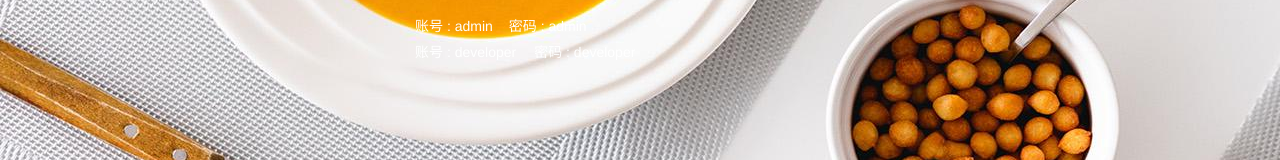
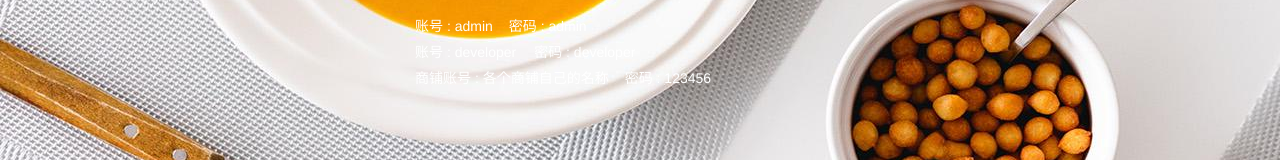
Before and after one commit to microapp-store/flash-waimai, a Vue app in the folder flash-waimai-manage/: page /#/login in a window 1280 px wide. Shown: the part 485-645 px from the top of the page. Built offline with nearby package versions, Linux system fonts and the light colour scheme.

Commit message:
Change mange login.vue

```diff
--- a/flash-waimai-manage/src/views/login/index.vue
+++ b/flash-waimai-manage/src/views/login/index.vue
@@ -51,6 +51,10 @@
           <span style="margin-right:18px;">{{ $t('login.username') }} : developer</span>
           <span>{{ $t('login.password') }} : developer</span>
         </div>
+        <div class="tips">
+          <span>商铺账号 : 各个商铺自己的名称</span>
+          <span>{{ $t('login.password') }} : 123456</span>
+        </div>
       </div>
     </el-form>
 
```
